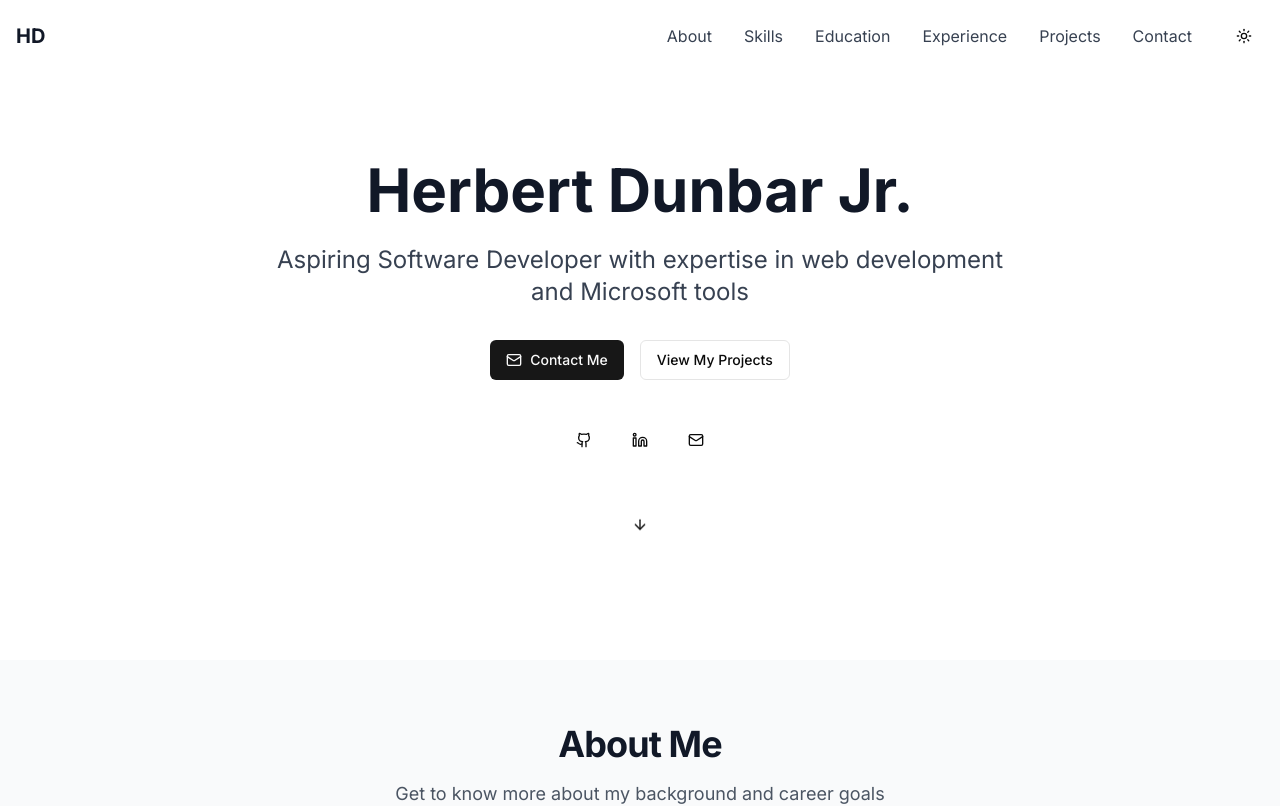
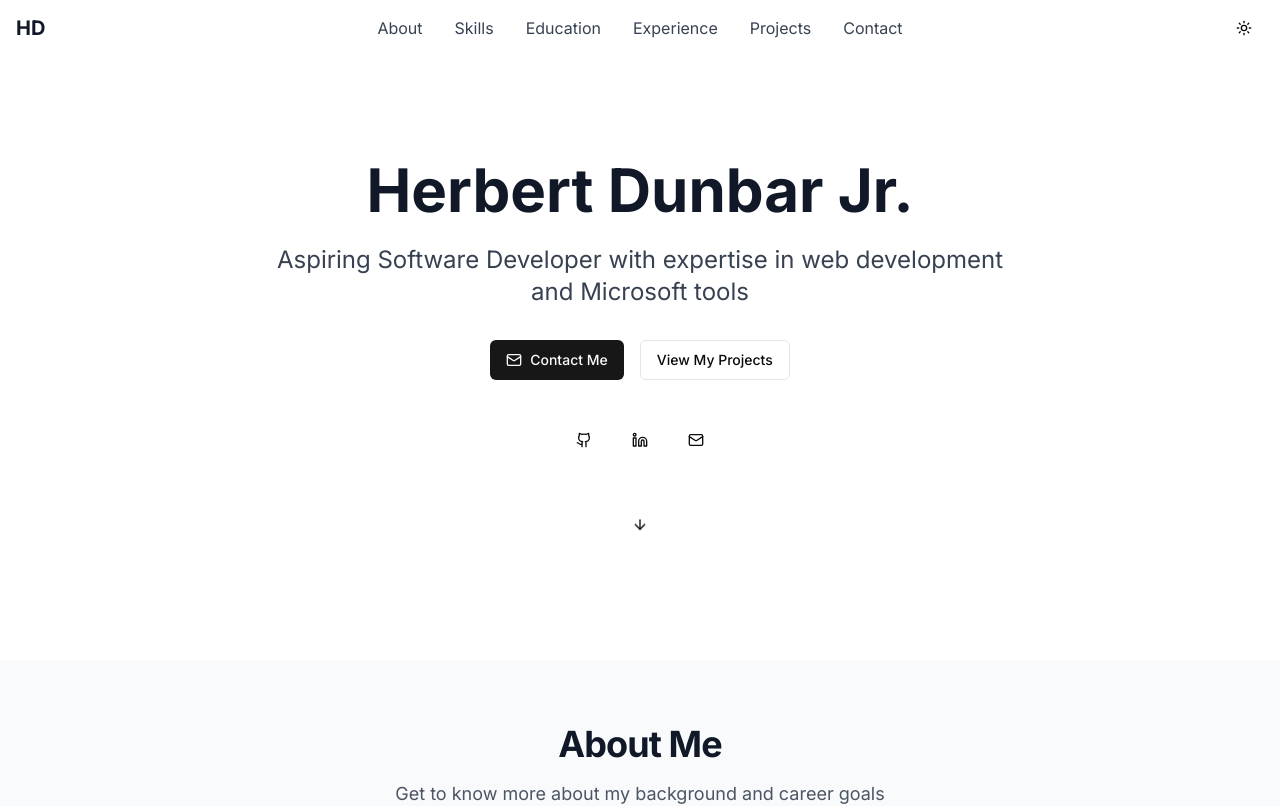
Before and after one commit to Herbertdunbar/Personal-Website, a Next.js app: page / in a window 1280 px wide. Shown: the top 806 px of the page. Built offline with nearby package versions, Linux system fonts and the light colour scheme.

Commit message:
feat: center navigation items in navbar
Position logo left, theme toggle right, and center nav links.

Co-authored-by: Herbert Dunbar <182648424+Herbertdunbar@users.noreply.github.com>

```diff
--- a/components/navbar.tsx
+++ b/components/navbar.tsx
@@ -35,13 +35,13 @@ export default function Navbar() {
       }`}
     >
       <div className="container mx-auto px-4 py-4">
-        <nav className="flex items-center justify-between">
-          <Link href="/" className="text-xl font-bold text-gray-900 dark:text-white">
+        <nav className="flex items-center justify-center">
+          <Link href="/" className="text-xl font-bold text-gray-900 dark:text-white absolute left-4">
             HD
           </Link>
 
           {/* Desktop Navigation */}
-          <div className="hidden md:flex items-center space-x-8">
+          <div className="hidden md:flex items-center space-x-8 justify-center">
             {navItems.map((item) => (
               <Link
                 key={item.name}
@@ -51,7 +51,6 @@ export default function Navbar() {
                 {item.name}
               </Link>
             ))}
-            <ModeToggle />
           </div>
 
           {/* Mobile Navigation Toggle */}
@@ -60,6 +59,11 @@ export default function Navbar() {
             <Button variant="ghost" size="icon" onClick={() => setIsMenuOpen(!isMenuOpen)} className="ml-2">
               {isMenuOpen ? <X className="h-6 w-6" /> : <Menu className="h-6 w-6" />}
             </Button>
+          </div>
+
+          {/* Theme Toggle - Desktop */}
+          <div className="hidden md:block absolute right-4">
+            <ModeToggle />
           </div>
         </nav>
 
--- a/components/sections/hero.tsx
+++ b/components/sections/hero.tsx
@@ -28,28 +28,28 @@ export default function Hero() {
 
           <div className="flex gap-4 mb-12">
             <Link href="https://github.com/Herbertdunbar" target="_blank" rel="noopener noreferrer">
-              <Button variant="ghost" size="icon" className="rounded-full">
-                <Github className="h-5 w-5" />
+              <Button variant="ghost" size="icon" className="rounded-full p-2">
+                <Github className="h-8 w-8" />
                 <span className="sr-only">GitHub</span>
               </Button>
             </Link>
             <Link href="https://linkedin.com" target="_blank" rel="noopener noreferrer">
-              <Button variant="ghost" size="icon" className="rounded-full">
-                <Linkedin className="h-5 w-5" />
+              <Button variant="ghost" size="icon" className="rounded-full p-2">
+                <Linkedin className="h-8 w-8" />
                 <span className="sr-only">LinkedIn</span>
               </Button>
             </Link>
             <Link href="mailto:herbertdunbar19@gmail.com">
-              <Button variant="ghost" size="icon" className="rounded-full">
-                <Mail className="h-5 w-5" />
+              <Button variant="ghost" size="icon" className="rounded-full p-2">
+                <Mail className="h-8 w-8" />
                 <span className="sr-only">Email</span>
               </Button>
             </Link>
           </div>
 
           <Link href="#about" className="animate-bounce">
-            <Button variant="ghost" size="icon" className="rounded-full">
-              <ArrowDown className="h-5 w-5" />
+            <Button variant="ghost" size="icon" className="rounded-full p-2">
+              <ArrowDown className="h-8 w-8" />
               <span className="sr-only">Scroll Down</span>
             </Button>
           </Link>
```
